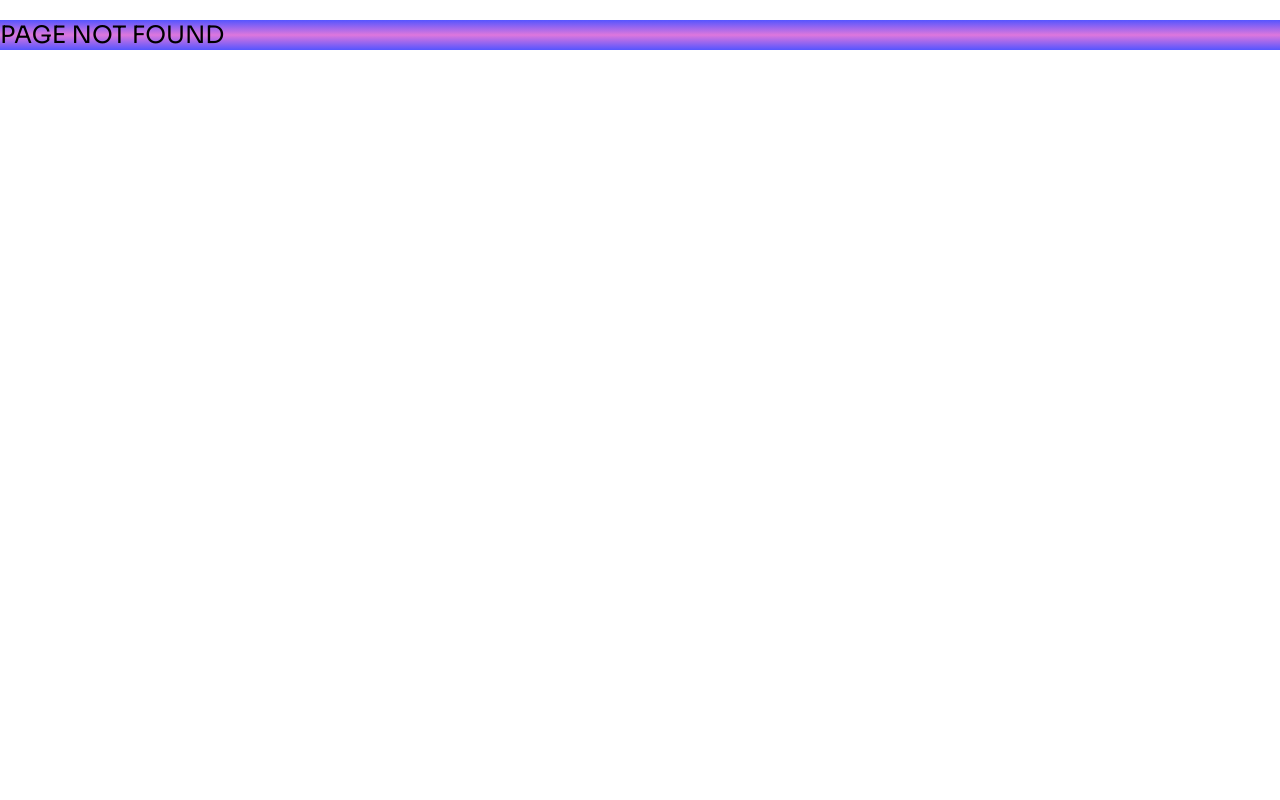
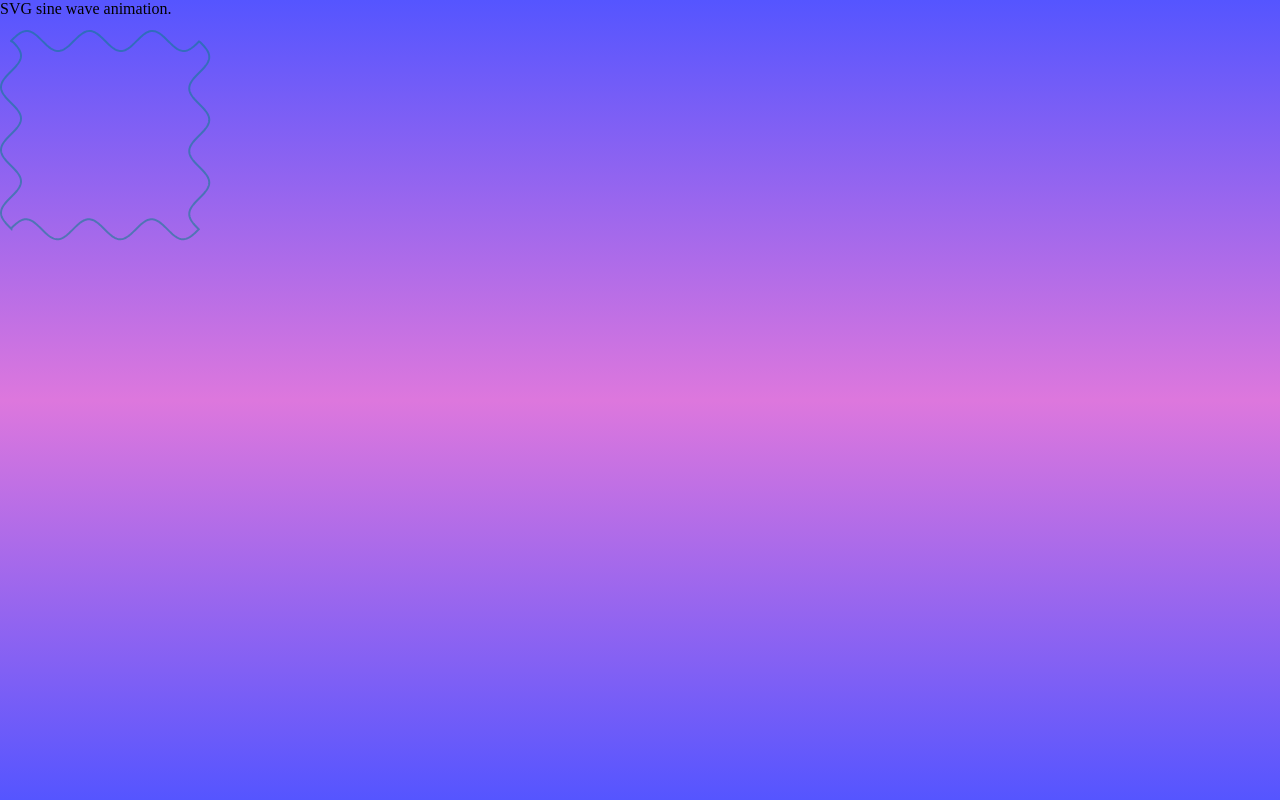
Before and after one commit to mdhildebrand/My-Portfolio, a React (Create React App) app: page /testpage in a window 1280 px wide. Before the commit this address had no page. Built offline with nearby package versions, Linux system fonts and the light colour scheme.

Commit message:
sinewave box

```diff
--- /dev/null
+++ b/src/components/TestPage.js
@@ -0,0 +1,12 @@
+import SineWave from '../utilities/sinewave';
+
+const TestPage = () => {
+
+    return (
+        <main id="test-page">
+            <SineWave />
+        </main>
+    )
+}
+
+export default TestPage
--- a/src/routers/AppRouter.js
+++ b/src/routers/AppRouter.js
@@ -3,6 +3,7 @@ import { BrowserRouter as Router, Switch, Route } from "react-router-dom";
 import Home from '../components/Home';
 import ProjectInfo from '../components/ProjectInfo';
 import PageNotFound from '../components/PageNotFound';
+import TestPage from '../components/TestPage';
 
 const AppRouter = () => (
 
@@ -11,6 +12,7 @@ const AppRouter = () => (
 			<Switch>
 				<Route path={'/'} exact><Home /></Route>
 				<Route path={'/project/:id'}><ProjectInfo /></Route>
+				<Route path={'/testpage'}><TestPage /></Route>
 				<Route path={'/*'}><PageNotFound /></Route>
 			</Switch>
 		</div>
--- /dev/null
+++ b/src/styles/base/_test.scss
@@ -0,0 +1,5 @@
+#test-page {
+    background: $gradient-background;
+    height: 100vh;
+    width: 100vw;
+}
--- a/src/styles/styles.scss
+++ b/src/styles/styles.scss
@@ -5,6 +5,8 @@
 @import './base/variables';
 @import './base/typography';
 
+@import './base/test';
+
 // Import components
 @import './components/nav';
 @import './components/body';
--- /dev/null
+++ b/src/utilities/sinewave.js
@@ -0,0 +1,114 @@
+import React, { useCallback, useMemo } from 'react';
+
+export const SineWave = () => {
+
+    const oneWave = 2 * Math.PI;
+    const frequencyPerSide = 3;
+    const amplitude = 10;
+    const numberOfSides = 4;
+
+    const totalPoints = Math.floor(
+        oneWave * frequencyPerSide * amplitude * numberOfSides
+    );
+    const paddingOffset = 11;
+    const svgPathD = [];
+
+    const pathFunction = useCallback(point => {
+        return Math.sin(point / 10) * amplitude;
+    }, [amplitude])
+
+    const calculateTop = useCallback(
+        point => {
+            const xyPoint = {
+                x: paddingOffset + point,
+                y: paddingOffset - pathFunction(point)
+            };
+            return['L', xyPoint.x, xyPoint.y].join(' ');
+        }, [paddingOffset, pathFunction]
+    );
+
+    const calculateRight = useCallback(
+        point => {
+            const xyPoint = {
+                x: paddingOffset + (totalPoints * 0.25) + pathFunction(point),
+                y: paddingOffset + (point - (totalPoints * 0.25))
+            };
+            return ['L', xyPoint.x, xyPoint.y].join(' ');
+        }, [paddingOffset, pathFunction, totalPoints]
+    );
+
+    const calculateBottom = useCallback(
+        point => {
+            const xyPoint = {
+                x: paddingOffset + (totalPoints * 0.25) - (point - (totalPoints/2)),
+                y: paddingOffset + (totalPoints * 0.25) + pathFunction(point)
+            };
+            return ['L', xyPoint.x, xyPoint.y].join(' ');
+        }, [paddingOffset, pathFunction, totalPoints]
+    )
+
+    const calculateLeft = useCallback(
+        point => {
+            const xyPoint = {
+                x: -pathFunction(point) + paddingOffset,
+                y: paddingOffset + (totalPoints * 0.25) - (point - (totalPoints * 0.75))
+            };
+            return ['L', xyPoint.x, xyPoint.y].join(' ');
+        }, [paddingOffset, pathFunction, totalPoints]
+    )
+
+    const createWave = useCallback(() => {
+        svgPathD.push(['M', paddingOffset, paddingOffset].join(' '));
+
+        for(let point = 1; point < totalPoints; point++){
+            if(point < totalPoints * 0.25){
+                svgPathD.push(calculateTop(point))
+            } else if(totalPoints * 0.25 <= point && point < totalPoints * 0.5){
+                svgPathD.push(calculateRight(point))
+            } else if(totalPoints * 0.5 <= point && point < totalPoints * 0.75){
+                svgPathD.push(calculateBottom(point))
+            } else {
+                svgPathD.push(calculateLeft(point))
+        }}
+        svgPathD.push(['L', paddingOffset, paddingOffset].join(' '));
+    }, [
+        svgPathD,
+        paddingOffset,
+        totalPoints,
+        calculateLeft,
+        calculateRight,
+        calculateTop,
+        calculateBottom
+    ])
+
+    const path = useMemo(() => {
+        createWave();
+        return (
+            <path
+            id="wave"
+            stroke="teal"
+            opacity="0.5"
+            strokeWidth="2"
+            strokeLinecap="round"
+            fill="none"
+            d={svgPathD.join(' ')}
+            />
+        );
+    }, [svgPathD]);
+
+    return (
+        <>
+            <div style={{ maxWidth: "100%", paddingBottom: 12 }}>
+                SVG sine wave animation. <br />
+            </div>
+            <svg
+                width={250}
+                height={250}
+            >
+                {path}
+            </svg>
+        </>
+    )
+}
+
+export default SineWave
```
